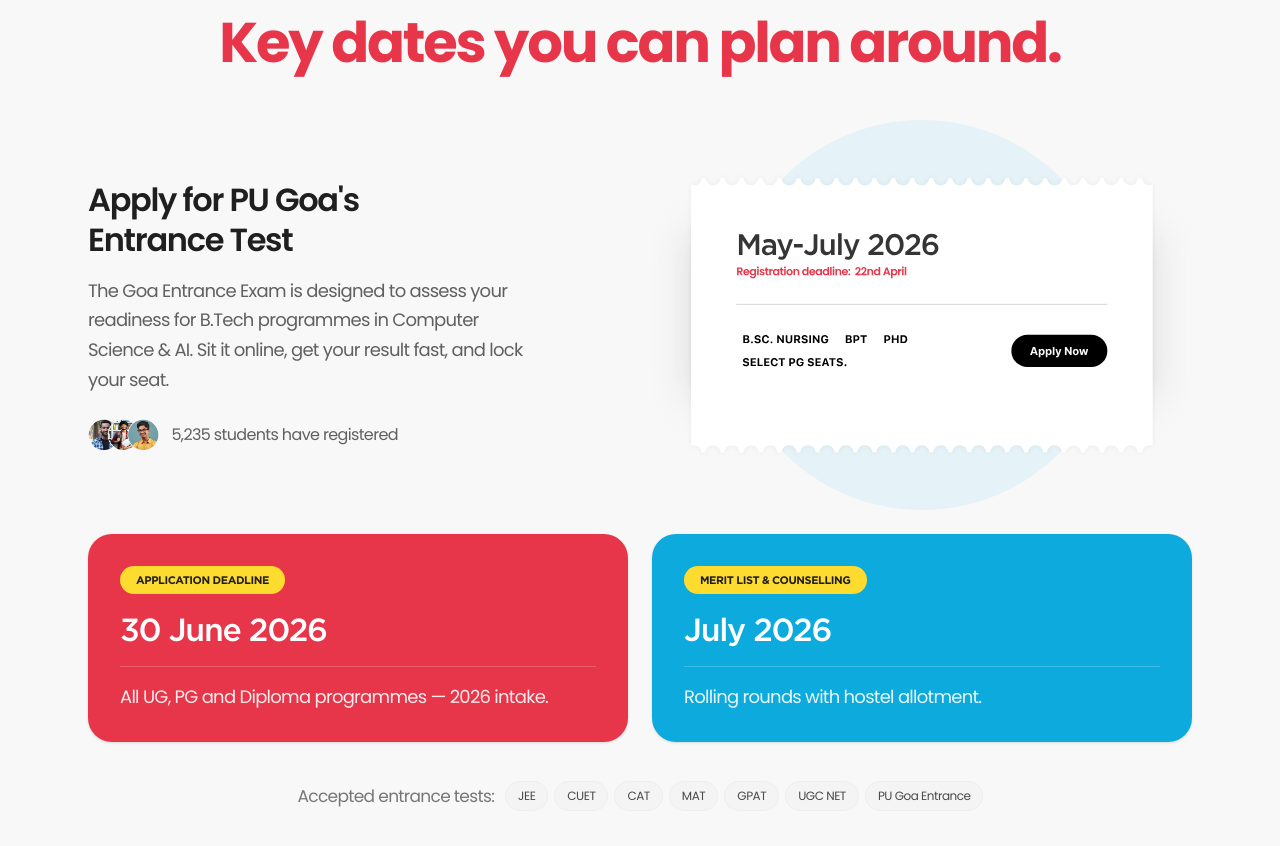
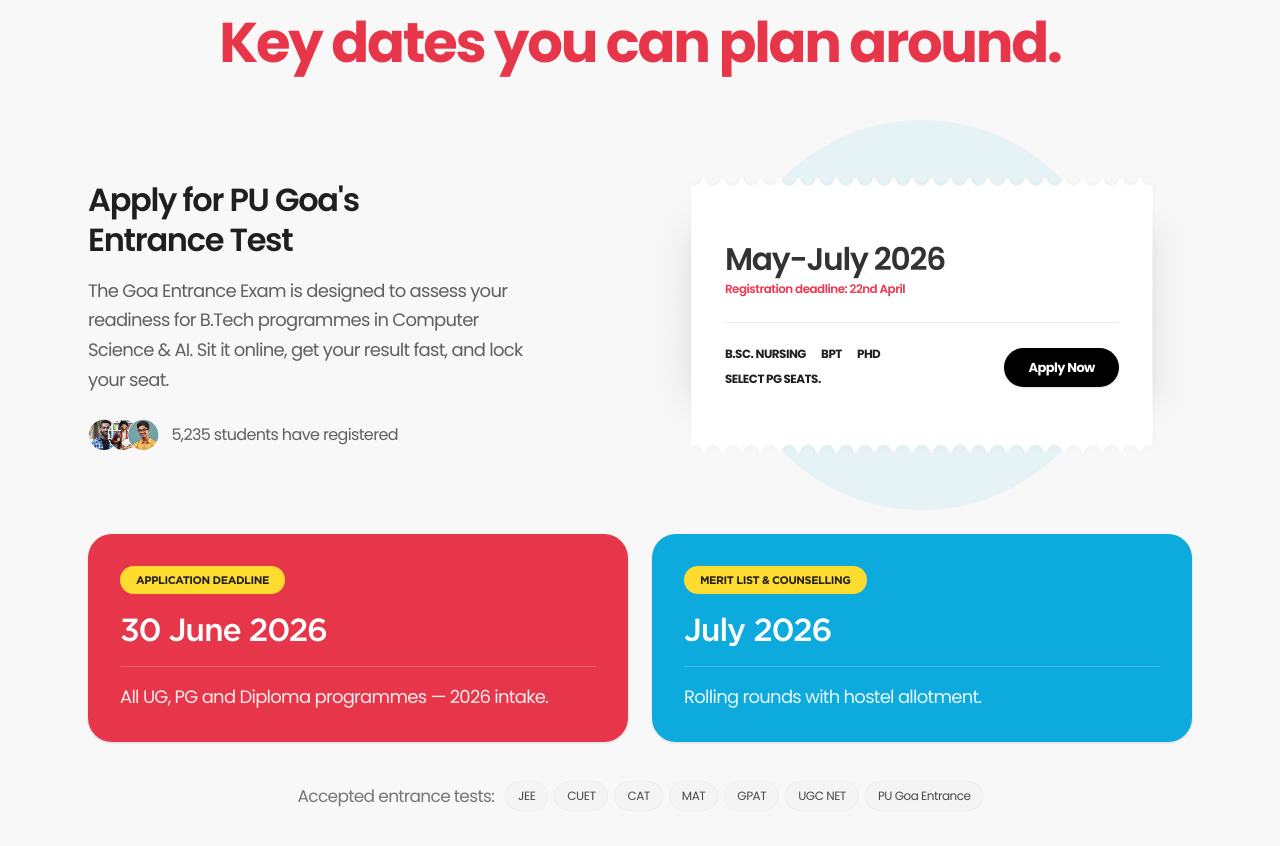
Before and after one commit to Manju-Bharati-Mahto/NextGoa, a Next.js app: page / in a window 1280 px wide. Shown: the part 3521-4367 px from the top of the page. Built offline with nearby package versions, Linux system fonts and the light colour scheme; no server answers.

Commit message:
style: align entrance exam ticket text and make only apply button clickable

```diff
--- a/src/components/admissions/EntranceExaminations.tsx
+++ b/src/components/admissions/EntranceExaminations.tsx
@@ -2,6 +2,7 @@
 
 import React, { useState } from "react";
 import { cta } from "@/lib/navigation";
+import { ExamDatesTicket } from "../layout/ExamDatesTicket";
 
 export function EntranceExaminations() {
   const [activeTab, setActiveTab] = useState<"pu-goa" | "other">("pu-goa");
@@ -68,11 +69,9 @@
                 </div>
               </div>
 
-              {/* Right — window card SVG */}
-              <div className="flex items-center justify-center">
-                <a href={cta.apply} className="block w-full max-w-[585px]">
-                  <img src="/Group 32629.svg" alt="Entrance test window" className="w-full h-auto" />
-                </a>
+              {/* Right — window card with text overlay */}
+              <div className="flex items-center justify-center w-full">
+                <ExamDatesTicket />
               </div>
             </div>
 
--- a/src/components/landing/Admissions.tsx
+++ b/src/components/landing/Admissions.tsx
@@ -1,5 +1,6 @@
 import { Eyebrow } from "./Decor";
 import { cta } from "@/lib/navigation";
+import { ExamDatesTicket } from "../layout/ExamDatesTicket";
 
 /**
  * "Admissions 2026 — LIVE" key-dates section. Plain, crawlable dates + accepted
@@ -47,18 +48,9 @@
             </div>
           </div>
 
-          {/* Right — window card SVG */}
-          <div className="flex items-center justify-center py-6 sm:py-0">
-            <a
-              href={cta.apply}
-              className="block w-full scale-[1.15] sm:scale-100 sm:w-full max-w-none sm:max-w-[585px] origin-center"
-            >
-              <img
-                src="/Group 32629.svg"
-                alt="Entrance test window"
-                className="w-full h-auto"
-              />
-            </a>
+          {/* Right — window card with text overlay */}
+          <div className="flex items-center justify-center py-6 sm:py-0 w-full">
+            <ExamDatesTicket />
           </div>
         </div>
 
--- /dev/null
+++ b/src/components/layout/ExamDatesTicket.tsx
@@ -0,0 +1,56 @@
+"use client";
+
+import React from "react";
+import Link from "next/link";
+import { cta } from "@/lib/navigation";
+
+export function ExamDatesTicket() {
+  return (
+    <div
+      className="relative block w-full max-w-[585px] aspect-[1170/844] overflow-hidden select-none [container-type:inline-size]"
+    >
+      <img
+        src="/exam.png"
+        alt="Entrance test window"
+        className="w-full h-full object-contain"
+      />
+      {/* Ticket Content Overlay */}
+      <div className="absolute left-[13.5cqw] right-[13.5cqw] top-[22.5cqw] bottom-[21.5cqw] flex flex-col justify-between text-left font-[family-name:var(--font-poppins)]">
+        {/* Top part */}
+        <div className="flex flex-col">
+          <h4 className="font-poppins font-semibold text-[#333333] text-[5.8cqw] leading-[1.1] tracking-tight">
+            May-July 2026
+          </h4>
+          <p className="font-semibold text-[#ee364f] text-[2.2cqw] mt-[0.8cqw] tracking-normal">
+            Registration deadline: 22nd April
+          </p>
+        </div>
+
+        {/* Divider */}
+        <div className="w-full border-t border-gray-200/80 my-[1cqw]" />
+
+        {/* Bottom part */}
+        <div className="flex items-center justify-between gap-[2cqw] mb-[1cqw]">
+          <div className="flex flex-col gap-[1.2cqw] text-[#1f1f1f] text-left">
+            <div className="flex items-center gap-[2.8cqw] text-[2.2cqw] font-bold tracking-normal">
+              <span>B.SC. NURSING</span>
+              <span>BPT</span>
+              <span>PHD</span>
+            </div>
+            <div className="text-[2.2cqw] font-bold tracking-normal">
+              SELECT PG SEATS.
+            </div>
+          </div>
+
+          {/* Apply Now button */}
+          <Link
+            href={cta.apply}
+            className="inline-flex items-center justify-center rounded-full bg-black px-[4.5cqw] py-[1.8cqw] text-[2.4cqw] font-bold text-white shadow-sm hover:bg-[#ee364f] transition-colors duration-300"
+          >
+            Apply Now
+          </Link>
+        </div>
+      </div>
+    </div>
+  );
+}
```
Also changed, not shown: public/exam.png (added).
